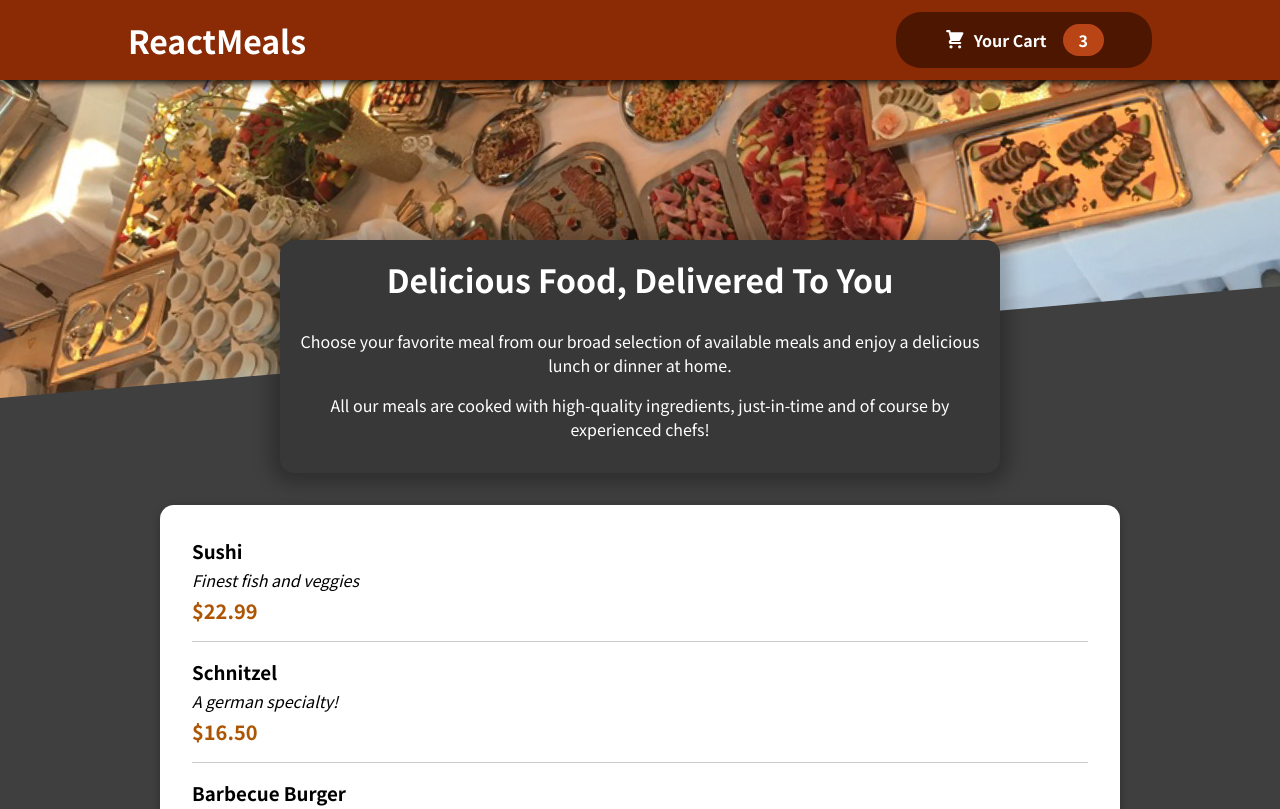
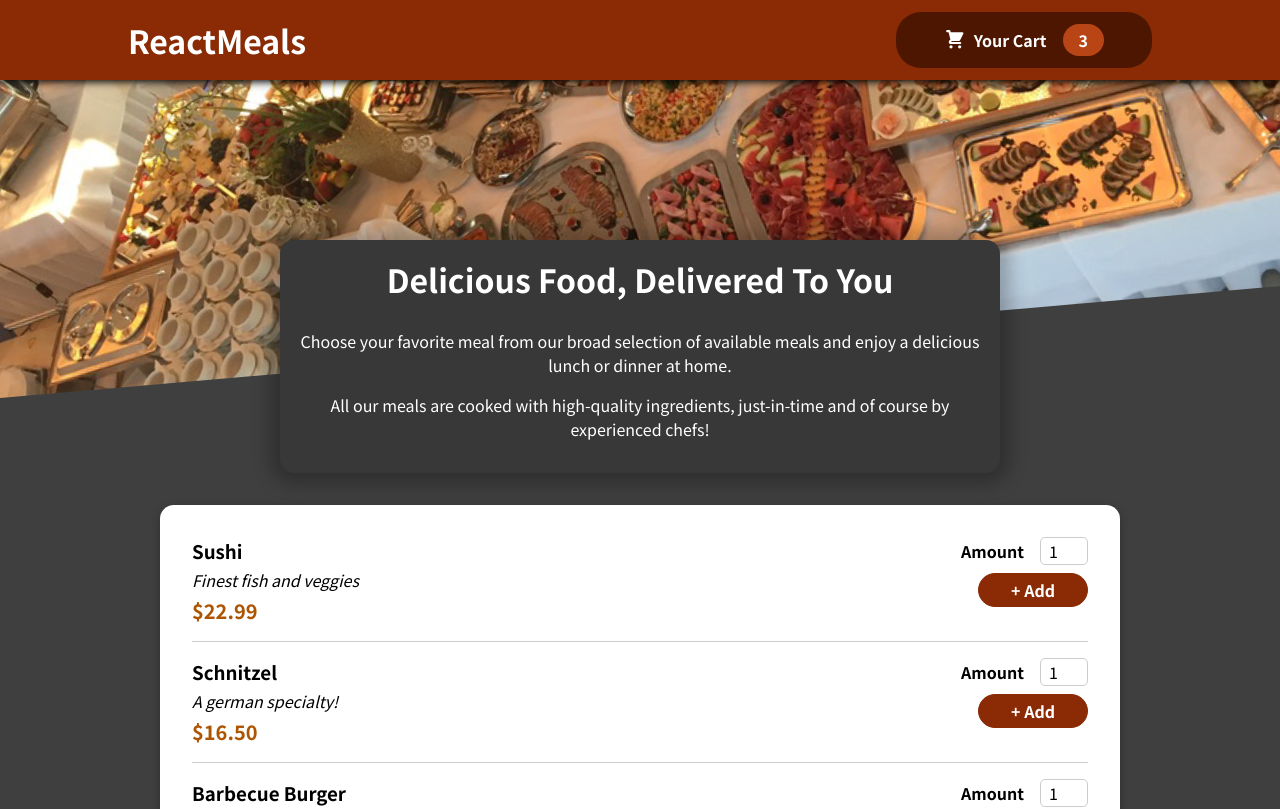
Before and after one commit to Taofeeq-akin/React-Guard, a React (Create React App) app: page / in a window 1280 px wide. Shown: the top 809 px of the page. Built offline with nearby package versions, Linux system fonts and the light colour scheme.

Commit message:
Add input form

```diff
--- a/src/Components/Meals/MealItems/MealItem.jsx
+++ b/src/Components/Meals/MealItems/MealItem.jsx
@@ -1,3 +1,5 @@
+import MealItemForm from "./MealItemForm";
+
 import classes from "./MealItem.module.css";
 
 const MealItem = (props) => {
@@ -10,7 +12,9 @@ const MealItem = (props) => {
         <div className={classes.description}>{props.description}</div>
         <div className={classes.price}>{price}</div>
       </div>
-      <div></div>
+      <div>
+        <MealItemForm />
+      </div>
     </li>
   );
 };
--- a/src/Components/Meals/MealItems/MealItemForm.jsx
+++ b/src/Components/Meals/MealItems/MealItemForm.jsx
@@ -0,0 +1,22 @@
+import Input from "../../UI/Input";
+import classes from "./MealItemForm.module.css";
+
+const MealItemForm = (props) => {
+  return (
+    <form className={classes.form}>
+      <Input
+        label="Amount"
+        input={{
+          id: "amount",
+          type: "number",
+          min: 1,
+          max: 5,
+          defaultValue: 1,
+        }}
+      />
+      <button>+ Add</button>
+    </form>
+  );
+};
+
+export default MealItemForm;
--- /dev/null
+++ b/src/Components/Meals/MealItems/MealItemForm.module.css
@@ -0,0 +1,20 @@
+.form {
+  text-align: right;
+}
+
+.form button {
+  font: inherit;
+  cursor: pointer;
+  background-color: #8a2b06;
+  border: 1px solid #8a2b06;
+  color: white;
+  padding: 0.25rem 2rem;
+  border-radius: 20px;
+  font-weight: bold;
+}
+
+.form button:hover,
+.form button:active {
+  background-color: #641e03;
+  border-color: #641e03;
+}
--- /dev/null
+++ b/src/Components/UI/Input.jsx
@@ -0,0 +1,12 @@
+import classes from "./Input.module.css";
+
+const Input = (props) => {
+  return (
+    <div className={classes.input}>
+      <label htmlFor={props.input.id}>{props.label}</label>
+      <input {...props.input} />
+    </div>
+  );
+};
+
+export default Input;
--- /dev/null
+++ b/src/Components/UI/Input.module.css
@@ -0,0 +1,18 @@
+.input {
+  display: flex;
+  align-items: center;
+  margin-bottom: 0.5rem;
+}
+
+.input label {
+  font-weight: bold;
+  margin-right: 1rem;
+}
+
+.input input {
+  width: 3rem;
+  border-radius: 5px;
+  border: 1px solid #ccc;
+  font: inherit;
+  padding-left: 0.5rem;
+}
```
